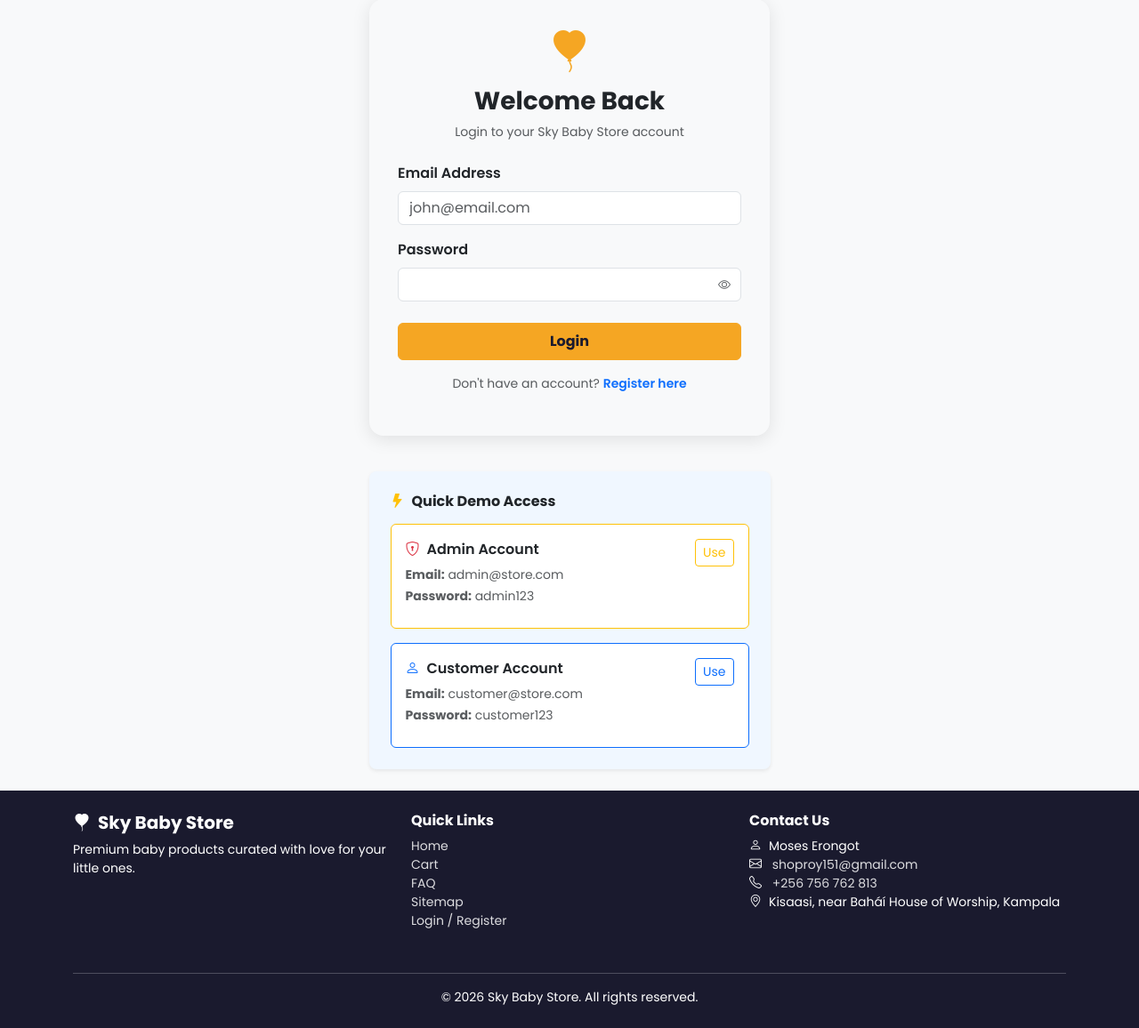
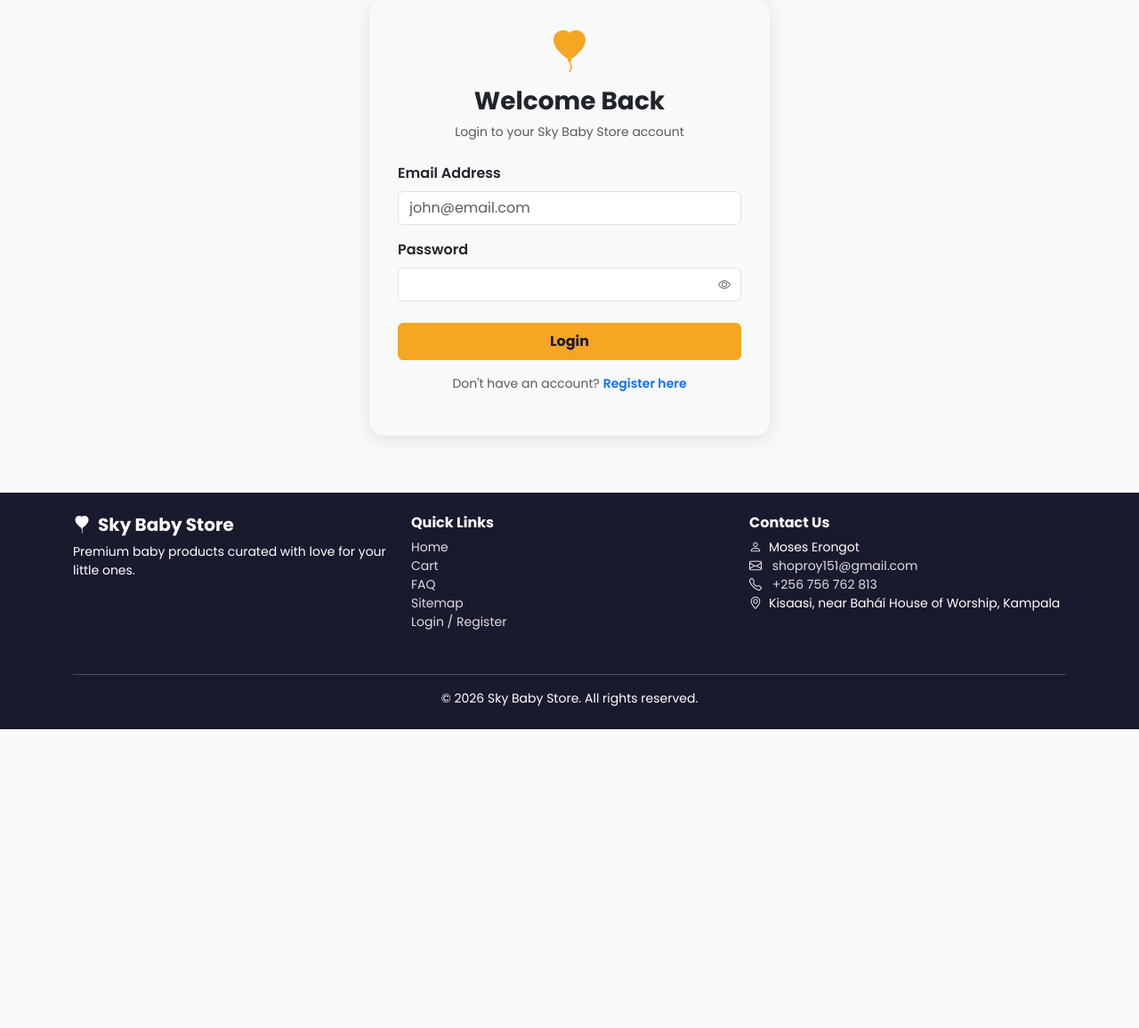
Before and after one commit to Ntezaenock8/Sky-Baby-Store, a Flask app: page /login in a window 1280 px wide. Shown: the part 143-1299 px from the top of the page at 89% size. After the commit the page ends 963 px from the top, so only its background shows below. Run offline with Flask 3, Linux system fonts and the light colour scheme.

Commit message:
Remove demo credentials from login page; consolidate schema into single file

```diff
--- a/templates/login.html
+++ b/templates/login.html
@@ -39,63 +39,10 @@
             </p>
         </div>
 
-        <!-- Demo Credentials Section -->
-        <div class="card border-0 shadow-sm rounded-3 p-4 mt-4" style="background: #f0f7ff;">
-            <h6 class="fw-bold mb-3">
-                <i class="bi bi-lightning-fill text-warning me-2"></i>Quick Demo Access
-            </h6>
-
-            <!-- Admin Demo -->
-            <div class="mb-3 p-3 bg-white rounded border border-warning">
-                <div class="d-flex justify-content-between align-items-start mb-2">
-                    <div>
-                        <p class="fw-semibold text-dark mb-1">
-                            <i class="bi bi-shield-lock text-danger me-2"></i>Admin Account
-                        </p>
-                        <small class="text-muted">
-                            <strong>Email:</strong> admin@store.com<br>
-                            <strong>Password:</strong> admin123
-                        </small>
-                    </div>
-                    <button type="button" class="btn btn-sm btn-outline-warning" onclick="setDemoAdmin()">
-                        Use
-                    </button>
-                </div>
-            </div>
-
-            <!-- User Demo -->
-            <div class="p-3 bg-white rounded border border-primary">
-                <div class="d-flex justify-content-between align-items-start mb-2">
-                    <div>
-                        <p class="fw-semibold text-dark mb-1">
-                            <i class="bi bi-person text-primary me-2"></i>Customer Account
-                        </p>
-                        <small class="text-muted">
-                            <strong>Email:</strong> customer@store.com<br>
-                            <strong>Password:</strong> customer123
-                        </small>
-                    </div>
-                    <button type="button" class="btn btn-sm btn-outline-primary" onclick="setDemoCustomer()">
-                        Use
-                    </button>
-                </div>
-            </div>
-        </div>
-
     </div>
 </div>
 
 <script>
-function setDemoAdmin() {
-    document.getElementById('emailInput').value = 'admin@store.com';
-    document.getElementById('passwordInput').value = 'admin123';
-}
-
-function setDemoCustomer() {
-    document.getElementById('emailInput').value = 'customer@store.com';
-    document.getElementById('passwordInput').value = 'customer123';
-}
-
 // Password visibility toggle
 document.getElementById('togglePassword').addEventListener('click', function(e) {
     e.preventDefault();
```
Also changed, not shown: schema.sql (+58 -29 lines), schema_update.sql (deleted, +0 -27 lines).
